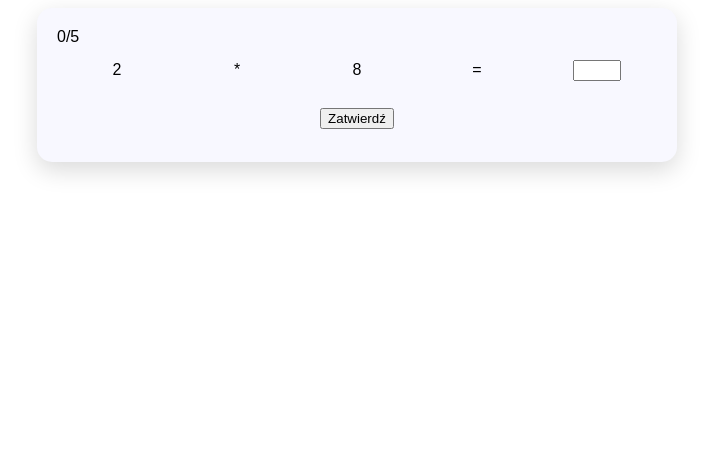
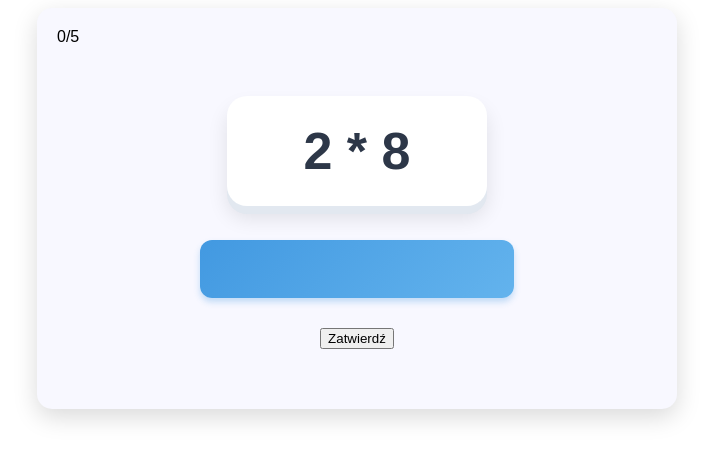
Before and after one commit to woocasch/multi-ninja, a React app in the folder front/: page /play in a window 1280 px wide. Both pictures are taken after a click on the button "Rozpocznij". Shown: the top 460 px of the page, without its empty margins (283-996 px from the left). Built offline with nearby package versions, Linux system fonts and the light colour scheme; the HTML template or start-up script is replaced by a standard one.

Commit message:
Additional styling based on mockup.

```diff
--- a/front/src/play/question.css
+++ b/front/src/play/question.css
@@ -1,29 +1,42 @@
-.question {
-    display: grid;
-    gap: 0;
-    grid-template-columns: repeat(5, minmax(0, 1fr));
-    grid-template-rows: 3em;
+.task {
+    text-align: center;
+    margin: 50px 0 40px;
 }
 
-.leftFactor,
-.multiplicationSign,
-.rightFactor,
-.equalsSign,
-.result {
-    grid-row: 1;
+.question {
+    font-size: 52px;
+    font-weight: bold;
+    color: #2d3748;
+    background-color: white;
+    padding: 25px 40px;
+    border-radius: 20px;
+    display: inline-block;
+    min-width: 180px;
+    box-shadow: 0 8px 0 #e2e8f0, 0 12px 20px rgba(0, 0, 0, 0.1);
+    position: relative;
+    overflow: hidden;
 }
 
-.button {
-    grid-column-start: 1;
-    grid-column-end: 6;
-    height: 3em;
+.answer {
+    display: grid;
+    grid-template-columns: repeat(3, 1fr);
+    gap: 15px;
+    margin: 30px 0;
 }
 
-.question > * {
+.answer>* {
+    grid-column: 2;
+    background: linear-gradient(135deg, #4299e1, #63b3ed);
+    color: white;
+    font-size: 22px;
+    font-weight: bold;
+    padding: 16px 10px;
+    border-radius: 12px;
+    border: none;
+    cursor: pointer;
+    box-shadow: 0 4px 6px rgba(66, 153, 225, 0.3);
+    transition: all 0.2s ease;
     text-align: center;
-    align-content: center;
+    position: relative;
+    overflow: hidden;
 }
-
-.result input {
-    width: 3em;
-}
--- a/front/src/play/question.tsx
+++ b/front/src/play/question.tsx
@@ -32,20 +32,11 @@ export default function QuestionComponent(props: Properties) {
     }
 
     return (
-        <div className="question">
-            <div className="leftFactor">
-                {props.LeftFactor}
+        <div className="task">
+            <div className="question">
+                {props.LeftFactor} * {props.RightFactor}
             </div>
-            <div className="multiplicationSign">
-                *
-            </div>
-            <div className="rightFactor">
-                {props.RightFactor}
-            </div>
-            <div className="equalsSign">
-                =
-            </div>
-            <div className="result">
+            <div className="answer">
                 <input type="text" value={answerText} onChange={onAnswerChange} />
             </div>
             <div className="button">
```
